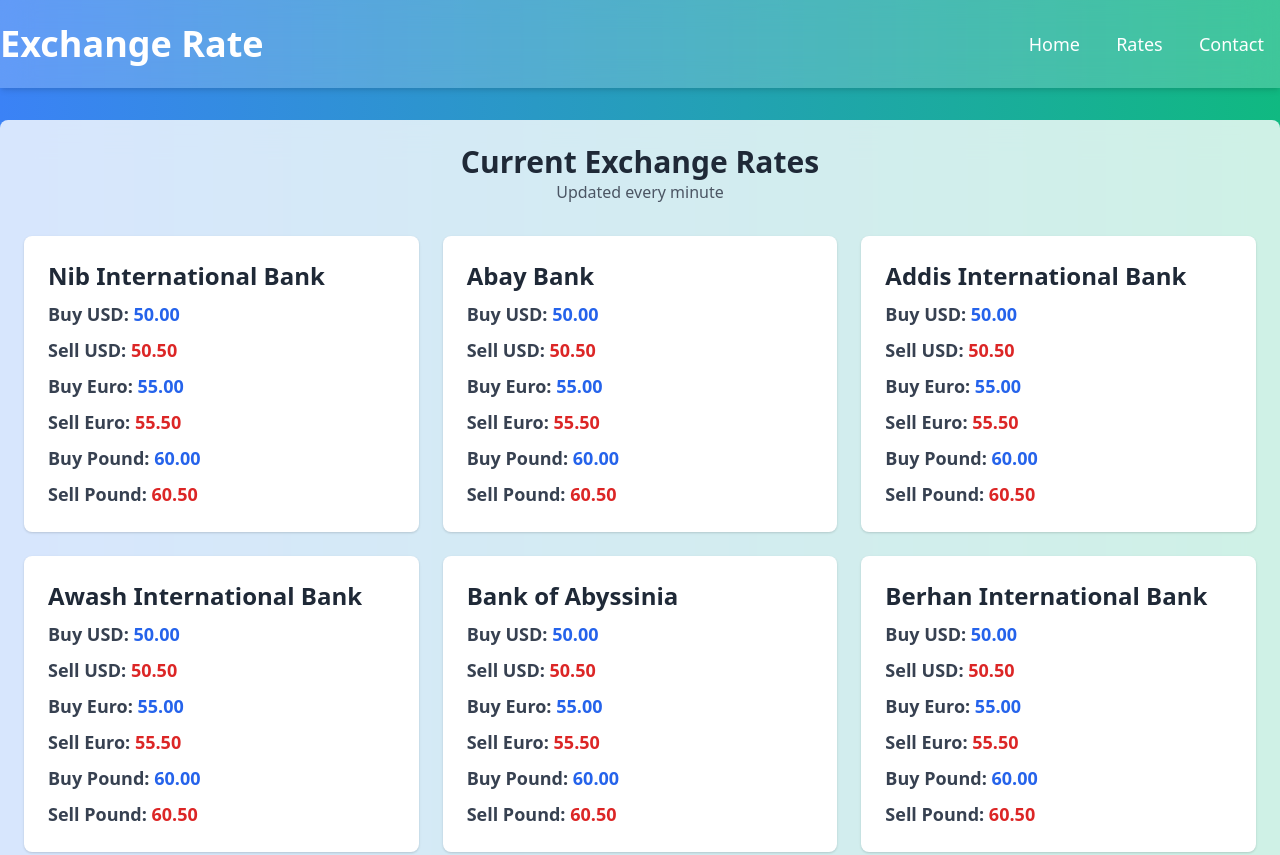
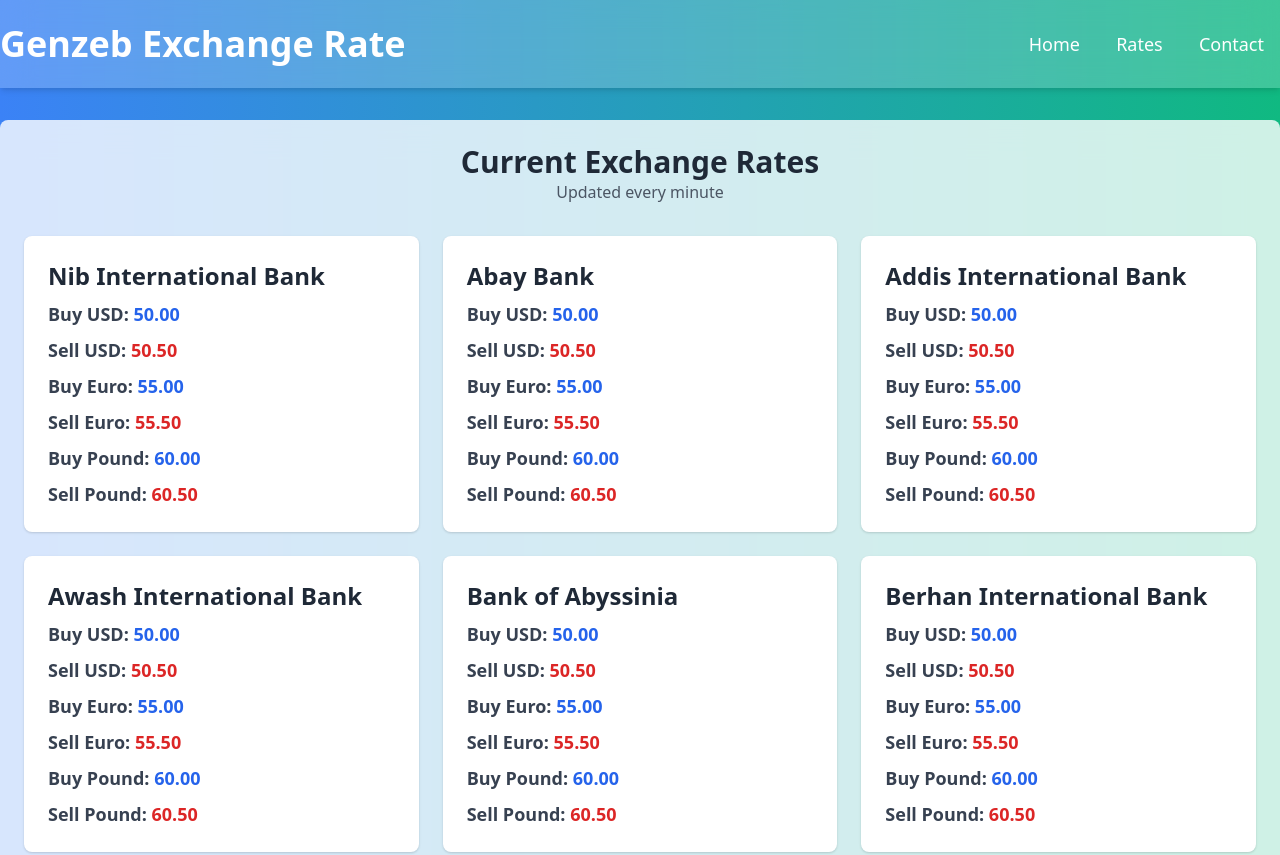
Before and after one commit to addisalemtafere/genzeb2, a website: page public/index.html in a window 1280 px wide. Shown: the top 855 px of the page. Drawn offline with nearby package versions, Linux system fonts and the light colour scheme.

Commit message:
minor modification

```diff
--- a/public/index.html
+++ b/public/index.html
@@ -11,7 +11,7 @@
     <!-- Header -->
     <header class="bg-white bg-opacity-20 backdrop-filter backdrop-blur-lg text-white py-6 shadow-md">
         <div class="container mx-auto flex justify-between items-center">
-            <h1 class="text-4xl font-bold">Exchange Rate</h1>
+            <h1 class="text-4xl font-bold">Genzeb Exchange Rate</h1>
             <nav>
                 <a href="#" class="text-white text-lg mx-4 hover:underline">Home</a>
                 <a href="#" class="text-white text-lg mx-4 hover:underline">Rates</a>
```
